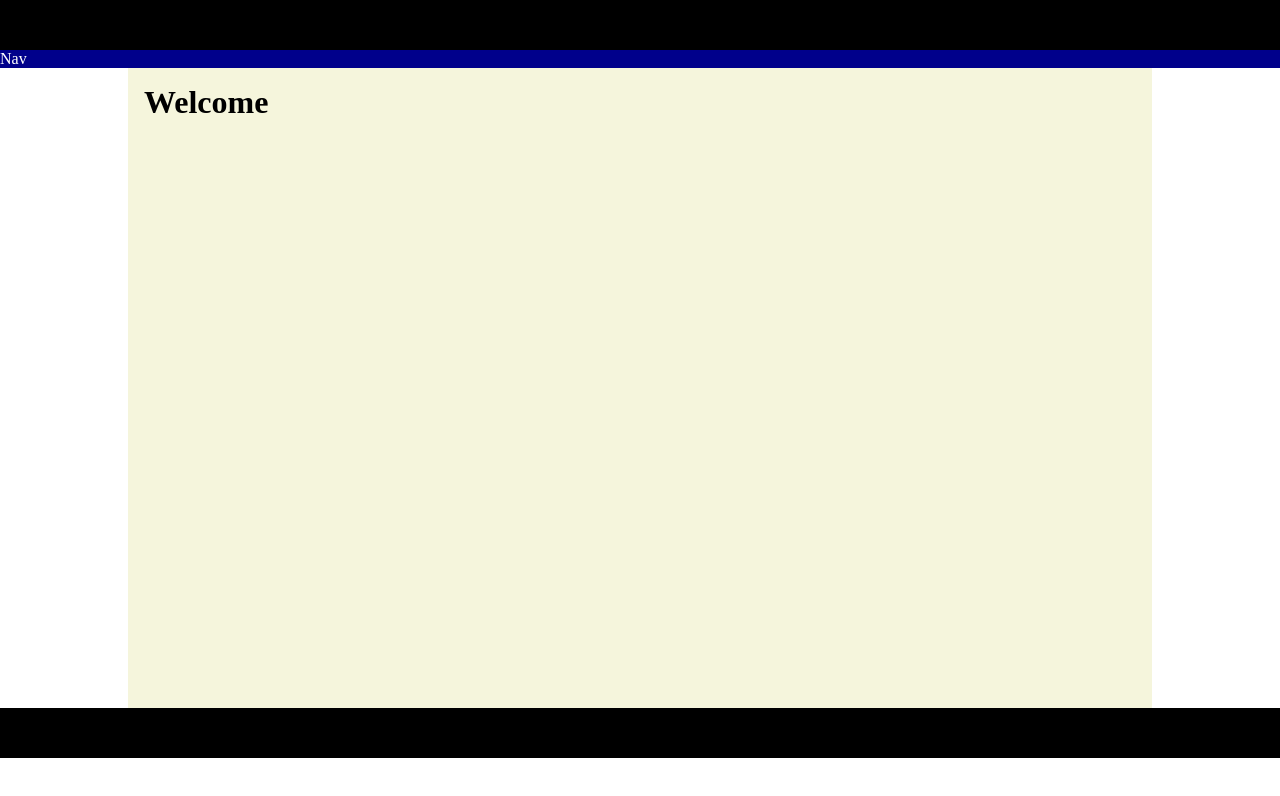
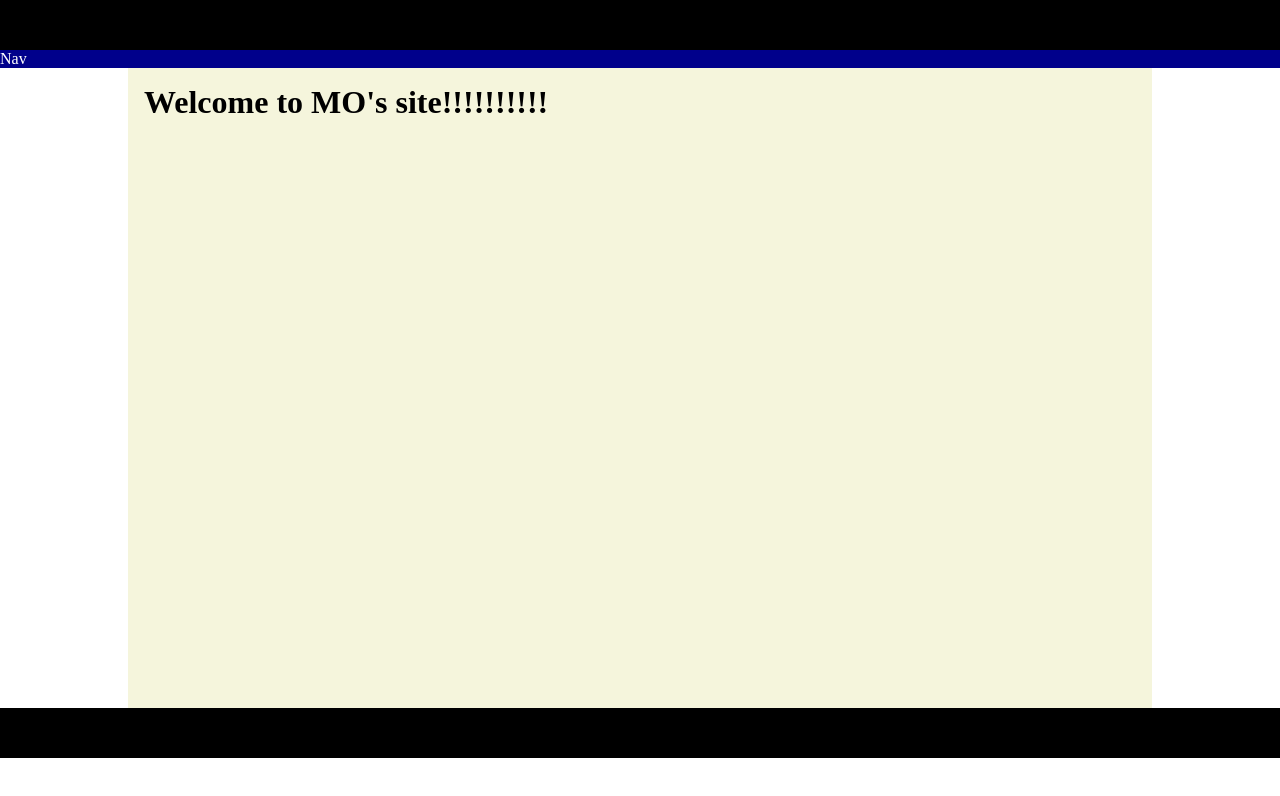
Before and after one commit to MO-Shourov/AWD-2020, a plain HTML site: page index.html in a window 1280 px wide. Drawn offline with Linux system fonts and the light colour scheme.

Commit message:
Update index.html

```diff
--- a/index.html
+++ b/index.html
@@ -57,7 +57,7 @@
     <div class="container">
 
         <h1 class="pageHeader">
-            Welcome
+            Welcome to MO's site!!!!!!!!!!
         </h1>
 
     </div>
```
